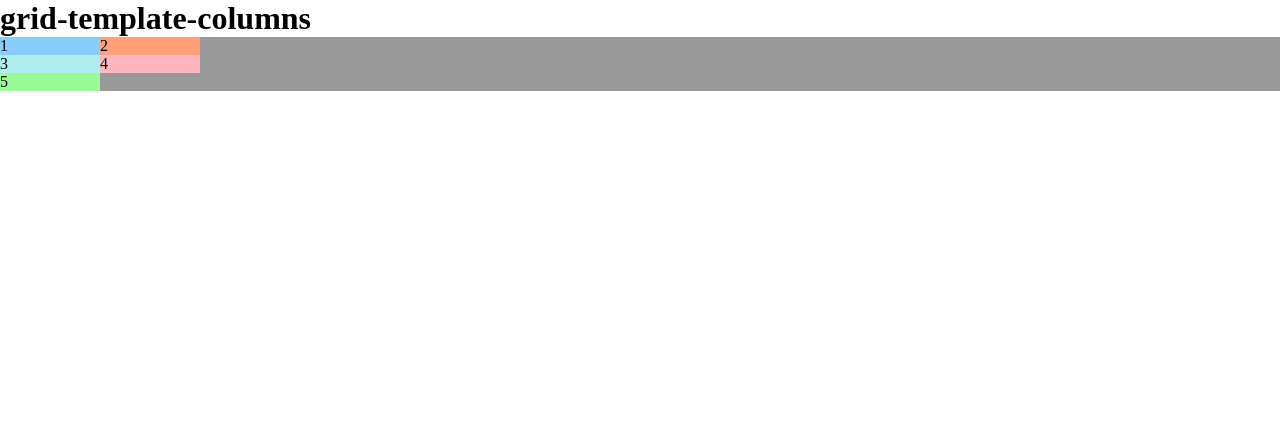
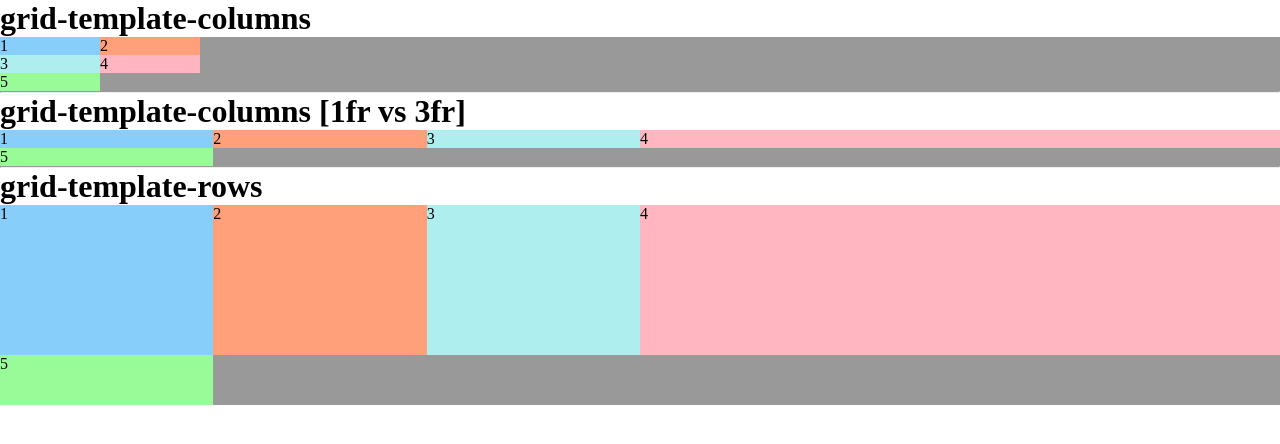
Before and after one commit to leitodev/markup_samples, a plain HTML site: page grid/index.html in a window 1280 px wide. Drawn offline with Linux system fonts and the light colour scheme.

Commit message:
added [grid] grid-template-rows

```diff
--- a/grid/index.html
+++ b/grid/index.html
@@ -2,7 +2,8 @@
 <html lang="en">
 <head>
     <meta charset="UTF-8">
-    <title>Title</title>
+    <meta name="viewport" content="width=device-width, initial-scale=1, shrink-to-fit=no">
+    <title>grid</title>
     <link rel="stylesheet" href="style.css">
 </head>
 <body>
@@ -14,5 +15,26 @@
     <div class="d4">4</div>
     <div class="d5">5</div>
   </div>
+  <hr>
+
+  <h1>grid-template-columns [1fr vs 3fr]</h1>
+  <div class="container-2">
+      <div class="d1">1</div>
+      <div class="d2">2</div>
+      <div class="d3">3</div>
+      <div class="d4">4</div>
+      <div class="d5">5</div>
+  </div>
+  <hr>
+
+  <h1>grid-template-rows</h1>
+  <div class="container-3">
+      <div class="d1">1</div>
+      <div class="d2">2</div>
+      <div class="d3">3</div>
+      <div class="d4">4</div>
+      <div class="d5">5</div>
+  </div>
+
 </body>
 </html>
--- a/grid/style.css
+++ b/grid/style.css
@@ -14,3 +14,16 @@
     grid-template-columns: 100px 100px;
     background: #999;
 }
+
+.container-2 {
+    display: grid;
+    grid-template-columns: 1fr 1fr 1fr 3fr;
+    background: #999;
+}
+
+.container-3 {
+    display: grid;
+    grid-template-columns: 1fr 1fr 1fr 3fr;
+    grid-template-rows: 150px 50px;
+    background: #999;
+}
```
